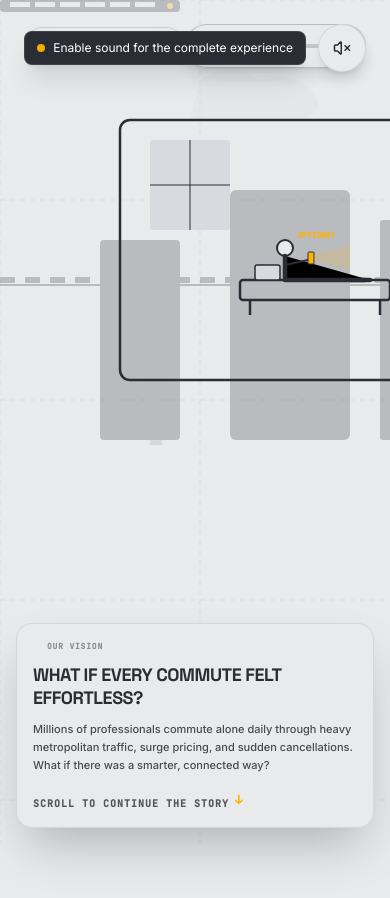
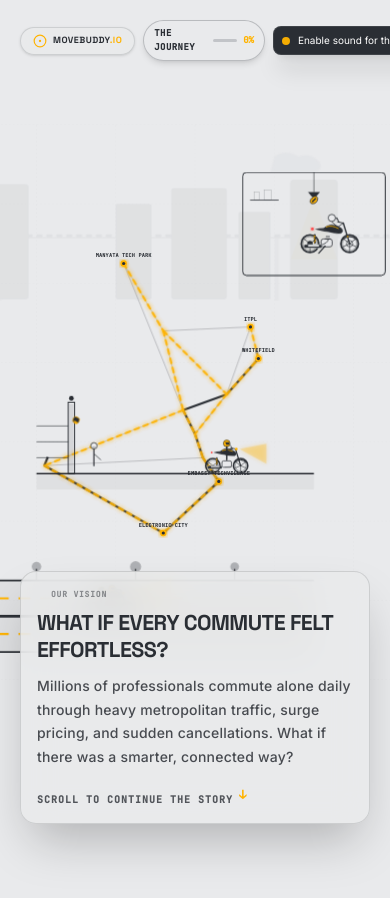
Before and after one commit to SradhaPatro/prelaunch_mvb, a React (Vite) app: page / in a window 390 px wide. Shown: the top 898 px of the page. Built offline with nearby package versions, Linux system fonts and the light colour scheme.

Commit message:
feat(ui): optimize cinematic story for mobile
Implement viewport detection and dynamic scaling logic to ensure the narrative visualizer and UI elements adapt correctly to mobile screen constraints.

```diff
--- a/src/App.tsx
+++ b/src/App.tsx
@@ -66,6 +66,14 @@ export default function App() {
   const [isSubmitted, setIsSubmitted] = useState(false);
   const [copiedEmail, setCopiedEmail] = useState(false);
   const storyContainerRef = useRef<HTMLDivElement>(null);
+  const [isMobile, setIsMobile] = useState(false);
+
+  useEffect(() => {
+    const checkMobile = () => setIsMobile(window.innerWidth < 768);
+    checkMobile();
+    window.addEventListener("resize", checkMobile);
+    return () => window.removeEventListener("resize", checkMobile);
+  }, []);
 
   // Track global viewport scroll progress relative to the massive container
   useEffect(() => {
@@ -120,7 +128,8 @@ export default function App() {
   return (
     <div
       ref={storyContainerRef}
-      className="w-full min-h-[950vh] relative bg-[#e9eaec] select-none text-[#2a2e34] overflow-x-hidden font-sans"
+      className="w-full relative bg-[#e9eaec] select-none text-[#2a2e34] overflow-x-hidden font-sans"
+      style={{ minHeight: isMobile ? "760vh" : "950vh" }}
     >
 
       {/* ==========================================
@@ -133,25 +142,25 @@ export default function App() {
       {/* ==========================================
           FLOATING BRANDING & SOUND TABS (Z-50)
           ========================================== */}
-      <header className="fixed top-6 left-6 right-6 z-50 flex items-center justify-between pointer-events-none">
+      <header className="fixed top-5 left-5 right-5 sm:top-6 sm:left-6 sm:right-6 z-50 flex items-center justify-between pointer-events-none gap-2">
         {/* Minimal branding */}
-        <div className="flex items-center gap-2 bg-[#e9eaec]/60 backdrop-blur-md px-4 py-2 rounded-full border border-[#2a2e34]/15 pointer-events-auto">
-          <CircleDot className="w-5 h-5 text-[#ffb300]" />
-          <span className="font-display font-black text-xs tracking-widest text-[#2a2e34]">
+        <div className="flex items-center gap-1.5 bg-[#e9eaec]/70 backdrop-blur-md px-3 py-1.5 sm:px-4 sm:py-2 rounded-full border border-[#2a2e34]/15 pointer-events-auto shadow-sm">
+          <CircleDot className="w-3.5 h-3.5 sm:w-5 sm:h-5 text-[#ffb300]" />
+          <span className="font-display font-black text-[9px] sm:text-xs tracking-wider sm:tracking-widest text-[#2a2e34]">
             MOVEBUDDY<span className="text-[#ffb300]">.IO</span>
           </span>
         </div>
 
         {/* Custom progress capsule - High-contrast & always visible on mobile/desktop */}
-        <div className="flex items-center gap-2 sm:gap-3 bg-[#e9eaec]/90 backdrop-blur-lg px-3 sm:px-4 py-1.5 sm:py-2 rounded-full border border-[#2a2e34]/25 shadow-lg pointer-events-auto">
-          <span className="font-mono text-[10px] sm:text-xs font-black text-[#2a2e34] tracking-wider mr-1.5 sm:mr-3">THE JOURNEY</span>
-          <div className="w-12 sm:w-24 h-[4px] bg-[#2a2e34]/20 rounded-full overflow-hidden">
+        <div className="flex items-center gap-1.5 sm:gap-3 bg-[#e9eaec]/95 backdrop-blur-lg px-2.5 sm:px-4 py-1.5 sm:py-2 rounded-full border border-[#2a2e34]/25 shadow-md pointer-events-auto">
+          <span className="font-mono text-[9px] sm:text-xs font-black text-[#2a2e34] tracking-wider mr-1 sm:mr-3">THE JOURNEY</span>
+          <div className="w-8 sm:w-24 h-[3.5px] sm:h-[4px] bg-[#2a2e34]/20 rounded-full overflow-hidden">
             <div
               className="h-full bg-[#ffb300] transition-all duration-300"
               style={{ width: `${scrollProgress * 100}%` }}
             />
           </div>
-          <span className="font-mono text-[10px] sm:text-xs font-black text-[#ffb300]" style={{ fontVariantNumeric: "tabular-nums" }}>
+          <span className="font-mono text-[9px] sm:text-xs font-black text-[#ffb300]" style={{ fontVariantNumeric: "tabular-nums" }}>
             {Math.round(scrollProgress * 100)}%
           </span>
         </div>
@@ -165,7 +174,7 @@ export default function App() {
       {/* ==========================================
           CINEMATIC FLOATING SCENE NARRATIVE (Z-40)
           ========================================== */}
-      <div className="fixed bottom-4 left-4 right-4 sm:bottom-12 sm:left-6 sm:right-6 z-40 pointer-events-none flex flex-col items-start justify-end">
+      <div className="fixed bottom-5 left-5 right-5 sm:bottom-12 sm:left-8 sm:right-8 z-40 pointer-events-none flex flex-col items-start justify-end">
         <AnimatePresence mode="wait">
           {activeNarrative && scrollProgress < 0.95 && (
             <motion.div
@@ -174,7 +183,7 @@ export default function App() {
               animate={{ opacity: 1, y: 0 }}
               exit={{ opacity: 0, y: -30 }}
               transition={{ duration: 0.6, ease: [0.16, 1, 0.3, 1] }}
-              className="w-full max-w-2xl bg-[#e9eaec]/85 backdrop-blur-lg border border-[#2a2e34]/10 p-4 sm:p-6 md:p-8 rounded-2xl sm:rounded-3xl pointer-events-auto shadow-2xl space-y-3 sm:space-y-4"
+              className="w-full max-w-2xl bg-[#e9eaec]/85 backdrop-blur-lg border border-[#2a2e34]/15 p-4 sm:p-6 md:p-8 rounded-2xl sm:rounded-3xl pointer-events-auto shadow-2xl space-y-2.5 sm:space-y-4"
             >
               {/* Scene Indicator */}
               <div className="flex items-center gap-2">
@@ -185,17 +194,23 @@ export default function App() {
               </div>
 
               {/* Dynamic Title */}
-              <h1 className="font-display font-black text-lg sm:text-2xl md:text-3xl lg:text-4xl text-[#2a2e34] leading-tight tracking-tight uppercase">
+              <h1
+                className="font-display font-black text-[#2a2e34] leading-tight tracking-tight uppercase"
+                style={{ fontSize: "clamp(18px, 5.5vw, 36px)" }}
+              >
                 {activeNarrative.title}
               </h1>
 
               {/* Dynamic Subtext */}
-              <p className="font-sans text-[11px] sm:text-xs md:text-sm text-[#2a2e34]/85 leading-relaxed max-w-xl font-medium">
+              <p
+                className="font-sans text-[14px] sm:text-[16px] text-[#2a2e34]/85 leading-[1.7] max-w-full sm:max-w-[85%] font-medium"
+                style={{ letterSpacing: "0.2px" }}
+              >
                 {activeNarrative.text}
               </p>
 
               {/* Interactive micro prompt to scroll - high contrast and readability */}
-              <div className="flex items-center gap-1.5 pt-2 text-[10px] sm:text-xs font-mono font-black text-[#2a2e34]/80 uppercase tracking-widest">
+              <div className="flex items-center gap-1.5 pt-3 sm:pt-4 text-[10px] sm:text-xs font-mono font-black text-[#2a2e34]/80 uppercase tracking-widest">
                 <span>SCROLL TO CONTINUE THE STORY</span>
                 <span className="text-[#ffb300] animate-bounce text-xs sm:text-sm font-black">↓</span>
               </div>
--- a/src/components/SoundControl.tsx
+++ b/src/components/SoundControl.tsx
@@ -32,7 +32,7 @@ export default function SoundControl() {
   };
 
   return (
-    <div id="sound-control-container" className="fixed top-6 right-6 z-50 flex items-center gap-3">
+    <div id="sound-control-container" className="flex items-center gap-2 sm:gap-3">
       <AnimatePresence>
         {showTooltip && (
           <motion.div
@@ -40,7 +40,7 @@ export default function SoundControl() {
             initial={{ opacity: 0, x: 20, scale: 0.9 }}
             animate={{ opacity: 1, x: 0, scale: 1 }}
             exit={{ opacity: 0, x: 20, scale: 0.9 }}
-            className="bg-[#2a2e34] text-white text-xs px-3 py-2 rounded-lg shadow-xl border border-white/10 flex items-center gap-2 pointer-events-none"
+            className="bg-[#2a2e34] text-white text-[10px] sm:text-xs px-2 sm:px-3 py-1.5 sm:py-2 rounded-lg shadow-xl border border-white/10 flex items-center gap-2 pointer-events-none whitespace-nowrap"
           >
             <span className="inline-block w-2 h-2 rounded-full bg-[#ffb300] animate-pulse" />
             Enable sound for the complete experience
@@ -53,7 +53,7 @@ export default function SoundControl() {
         whileHover={{ scale: 1.08 }}
         whileTap={{ scale: 0.95 }}
         onClick={handleToggle}
-        className={`w-12 h-12 rounded-full flex items-center justify-center transition-colors cursor-pointer shadow-lg border ${
+        className={`w-10 h-10 sm:w-12 sm:h-12 rounded-full flex items-center justify-center transition-colors cursor-pointer shadow-lg border ${
           isMuted
             ? "bg-[#e9eaec] text-[#2a2e34] border-[#2a2e34]/10 hover:bg-[#e2e4e7]"
             : "bg-[#2a2e34] text-[#ffb300] border-white/10 hover:bg-[#202327]"
@@ -61,13 +61,13 @@ export default function SoundControl() {
         aria-label="Toggle Cinematic Soundtrack"
       >
         {isMuted ? (
-          <VolumeX size={18} />
+          <VolumeX size={16} className="sm:w-[18px] sm:h-[18px]" />
         ) : (
-          <div className="flex items-end gap-[2px] h-[14px]">
-            <span className="w-[3px] bg-[#ffb300] rounded-full animate-bounce [animation-duration:0.6s]" />
-            <span className="w-[3px] bg-[#ffb300] rounded-full animate-bounce [animation-duration:0.8s] [animation-delay:0.1s]" />
-            <span className="w-[3px] bg-[#ffb300] rounded-full animate-bounce [animation-duration:0.5s] [animation-delay:0.2s]" />
-            <span className="w-[3px] bg-[#ffb300] rounded-full animate-bounce [animation-duration:0.7s] [animation-delay:0.3s]" />
+          <div className="flex items-end gap-[1.5px] sm:gap-[2px] h-[12px] sm:h-[14px]">
+            <span className="w-[2.5px] sm:w-[3px] bg-[#ffb300] rounded-full animate-bounce [animation-duration:0.6s]" />
+            <span className="w-[2.5px] sm:w-[3px] bg-[#ffb300] rounded-full animate-bounce [animation-duration:0.8s] [animation-delay:0.1s]" />
+            <span className="w-[2.5px] sm:w-[3px] bg-[#ffb300] rounded-full animate-bounce [animation-duration:0.5s] [animation-delay:0.2s]" />
+            <span className="w-[2.5px] sm:w-[3px] bg-[#ffb300] rounded-full animate-bounce [animation-duration:0.7s] [animation-delay:0.3s]" />
           </div>
         )}
       </motion.button>
--- a/src/components/StoryVisualizer.tsx
+++ b/src/components/StoryVisualizer.tsx
@@ -52,6 +52,14 @@ const keyframes: CameraKeyframe[] = [
 export default function StoryVisualizer({ progress, activeSceneOverride }: StoryVisualizerProps) {
   const [smoothProgress, setSmoothProgress] = useState(0);
   const lastTriggeredScene = useRef<number | null>(null);
+  const [isMobile, setIsMobile] = useState(false);
+
+  useEffect(() => {
+    const checkMobile = () => setIsMobile(window.innerWidth < 768);
+    checkMobile();
+    window.addEventListener("resize", checkMobile);
+    return () => window.removeEventListener("resize", checkMobile);
+  }, []);
 
   // Buttery-smooth inertial scroll interpolation (120FPS glide feeling)
   useEffect(() => {
@@ -90,10 +98,29 @@ export default function StoryVisualizer({ progress, activeSceneOverride }: Story
     // Smooth easing interpolation for camera movement
     const t = factor * factor * (3 - 2 * factor); // smoothstep
 
-    const x = left.x + (right.x - left.x) * t;
-    const y = left.y + (right.y - left.y) * t;
-    const w = left.w + (right.w - left.w) * t;
-    const h = left.h + (right.h - left.h) * t;
+    let x = left.x + (right.x - left.x) * t;
+    let y = left.y + (right.y - left.y) * t;
+    let w = left.w + (right.w - left.w) * t;
+    let h = left.h + (right.h - left.h) * t;
+
+    if (isMobile) {
+      const isFocusedScene = p >= 0.05 && p <= 0.95;
+      const zoom = isFocusedScene ? 0.62 : 0.82; // Zoom in closer on mobile
+
+      const origW = w;
+      const origH = h;
+
+      w = origW * zoom;
+      h = origH * zoom * 1.35; // Aspect ratio is vertical to fit mobile screens beautifully
+
+      const centerX = x + origW / 2;
+      const centerY = y + origH / 2;
+
+      x = centerX - w / 2;
+      // Shift camera downwards (add to y) so drawings rise up visually below top compact navbar
+      const mobileYOffset = isFocusedScene ? h * 0.18 : 0;
+      y = (centerY - h / 2) + mobileYOffset;
+    }
 
     return `${x} ${y} ${w} ${h}`;
   };
@@ -264,7 +291,7 @@ export default function StoryVisualizer({ progress, activeSceneOverride }: Story
         </defs>
 
         {/* Ambient background grids */}
-        <g opacity="0.15">
+        <g opacity={isMobile ? "0.07" : "0.15"}>
           <path d="M 0,0 L 2000,0 M 0,200 L 2000,200 M 0,400 L 2000,400 M 0,600 L 2000,600 M 0,800 L 2000,800 M 0,1000 L 2000,1000 M 0,1200 L 2000,1200 M 0,1400 L 2000,1400" stroke="#2a2e34" strokeWidth="0.5" strokeDasharray="5,5" />
           <path d="M 0,0 L 0,1600 M 200,0 L 200,1600 M 400,0 L 400,1600 M 600,0 L 600,1600 M 800,0 L 800,1600 M 1000,0 L 1000,1600 M 1200,0 L 1200,1600 M 1400,0 L 1400,1600 M 1600,0 L 1600,1600 M 1800,0 L 1800,1600" stroke="#2a2e34" strokeWidth="0.5" strokeDasharray="5,5" />
         </g>
@@ -272,7 +299,7 @@ export default function StoryVisualizer({ progress, activeSceneOverride }: Story
         {/* ==========================================
             STAGE BACKGROUND SKYLINE (Charcoal silhouettes)
             ========================================== */}
-        <g id="city-skyline" opacity="0.25">
+        <g id="city-skyline" opacity={isMobile ? "0.05" : "0.25"}>
           {/* Distant building lines */}
           <rect x="100" y="240" width="80" height="200" fill="#2a2e34" rx="4" />
           <rect x="230" y="190" width="120" height="250" fill="#2a2e34" rx="6" />
@@ -323,7 +350,7 @@ export default function StoryVisualizer({ progress, activeSceneOverride }: Story
             d="M 620,860 L 920,1030 L 1060,900 L 1020,840 L 1000,780 L 970,720 L 1080,680 L 1160,590 L 1140,510 L 920,520 L 820,350 Z"
             fill="none"
             stroke="#2a2e34"
-            strokeWidth="3"
+            strokeWidth={isMobile ? "5.5" : "3"}
             strokeLinejoin="round"
             strokeDasharray={smoothProgress < 0.03 ? "1000" : "none"}
             style={{ transition: "stroke-dashoffset 2s ease-out" }}
@@ -332,7 +359,7 @@ export default function StoryVisualizer({ progress, activeSceneOverride }: Story
             d="M 820,350 L 970,720 M 920,520 L 1140,510 L 1080,680 M 1080,680 L 1000,780 M 620,860 L 1020,840"
             fill="none"
             stroke="#2a2e34"
-            strokeWidth="1"
+            strokeWidth={isMobile ? "2" : "1"}
             opacity="0.3"
           />
 
@@ -347,14 +374,14 @@ export default function StoryVisualizer({ progress, activeSceneOverride }: Story
                 <line
                   x1={start.x} y1={start.y} x2={end.x} y2={end.y}
                   stroke="#2a2e34"
-                  strokeWidth="1.5"
+                  strokeWidth={isMobile ? "2.5" : "1.5"}
                   opacity="0.2"
                 />
                 {/* Active glowing yellow route line overlay */}
                 <line
                   x1={start.x} y1={start.y} x2={end.x} y2={end.y}
                   stroke="#ffb300"
-                  strokeWidth="3.5"
+                  strokeWidth={isMobile ? "5.5" : "3.5"}
                   strokeLinecap="round"
                   filter="url(#glow-yellow)"
                   strokeDasharray="12,12"
@@ -370,19 +397,28 @@ export default function StoryVisualizer({ progress, activeSceneOverride }: Story
           })}
 
           {/* Glowing Bangalore Tech Park Nodes */}
-          {blrLocations.map((loc) => (
+          {blrLocations
+            .filter((loc) => {
+              // Hide non-essential nodes on mobile to simplify density and ensure clear readability
+              if (isMobile) {
+                return ["manyata", "etv", "ecity", "whitefield", "itpl"].includes(loc.id);
+              }
+              return true;
+            })
+            .map((loc) => (
               <g key={`loc-${loc.id}`} transform={`translate(${loc.x}, ${loc.y})`}>
-              <circle r="12" fill="#ffb300" opacity="0.12" className="animate-ping" />
-              <circle r="6" fill="#ffb300" filter="url(#glow-yellow)" />
-              <circle r="3" fill="#2a2e34" />
+                <circle r={isMobile ? "16" : "12"} fill="#ffb300" opacity="0.12" className="animate-ping" />
+                <circle r={isMobile ? "8" : "6"} fill="#ffb300" filter="url(#glow-yellow)" />
+                <circle r={isMobile ? "4" : "3"} fill="#2a2e34" />
 
-              {/* Location names labeled elegantly in display font */}
+                {/* Location names labeled elegantly in display font - larger and highly readable on mobile */}
                 <text
-                y="-12"
+                  y={isMobile ? "-16" : "-12"}
                   textAnchor="middle"
                   fill="#2a2e34"
-                className="font-mono text-[9px] font-black"
-                letterSpacing="1"
+                  className="font-mono text-[13px] sm:text-[9px] font-black"
+                  letterSpacing={isMobile ? "0.5" : "1"}
+                  style={{ textShadow: "0px 1px 2px rgba(233, 234, 236, 0.95)" }}
                 >
                   {loc.name.toUpperCase()}
                 </text>
@@ -503,6 +539,17 @@ export default function StoryVisualizer({ progress, activeSceneOverride }: Story
               </g>
             )}
           </g>
+
+          {/* Subtle curved leader line connecting phone on table to floating surge HUD */}
+          <path
+            d="M 320,125 Q 355,110 390,130"
+            fill="none"
+            stroke="#ff4444"
+            strokeWidth={isMobile ? "2" : "1.5"}
+            strokeDasharray="4,4"
+            opacity={smoothProgress >= 0.12 && smoothProgress < 0.32 ? 0.65 : 0}
+            style={{ transition: "opacity 0.4s ease-out" }}
+          />
 
           {/* Floating glowing Phone Surges panel - visible at 14% scroll progress */}
           <g
@@ -829,12 +876,12 @@ export default function StoryVisualizer({ progress, activeSceneOverride }: Story
         <g id="highway-ride" transform="translate(500, 1050)">
           {/* Parallax scrolling highway lines */}
           <rect x="0" y="100" width="800" height="180" fill="#2a2e34" fillOpacity="0.05" />
-          <line x1="0" y1="190" x2="800" y2="190" stroke="#2a2e34" strokeWidth="4" />
-          <line x1="0" y1="280" x2="800" y2="280" stroke="#2a2e34" strokeWidth="2.5" />
-          <line x1="0" y1="100" x2="800" y2="100" stroke="#2a2e34" strokeWidth="2.5" />
+          <line x1="0" y1="190" x2="800" y2="190" stroke="#2a2e34" strokeWidth={isMobile ? "6.5" : "4"} />
+          <line x1="0" y1="280" x2="800" y2="280" stroke="#2a2e34" strokeWidth={isMobile ? "4.5" : "2.5"} />
+          <line x1="0" y1="100" x2="800" y2="100" stroke="#2a2e34" strokeWidth={isMobile ? "4.5" : "2.5"} />
 
           {/* Moving road dash segments based on progress for infinite scrolling feeling */}
-          <g stroke="#ffb300" strokeWidth="3" strokeDasharray="30,25" strokeDashoffset={smoothProgress * -1200}>
+          <g stroke="#ffb300" strokeWidth={isMobile ? "5.5" : "3"} strokeDasharray="30,25" strokeDashoffset={smoothProgress * -1200}>
             <line x1="0" y1="145" x2="800" y2="145" />
             <line x1="0" y1="235" x2="800" y2="235" />
           </g>
```
Lines whose indentation alone changed are shown as unchanged.
